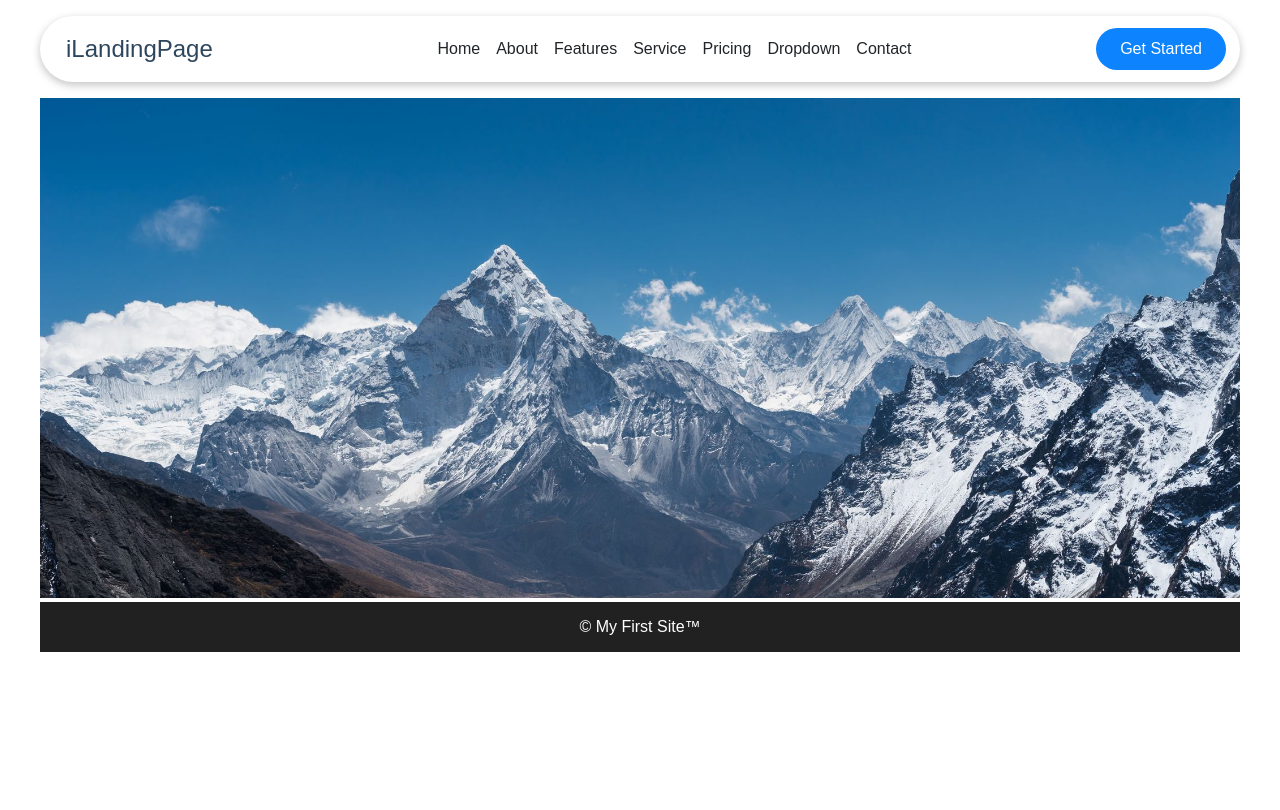
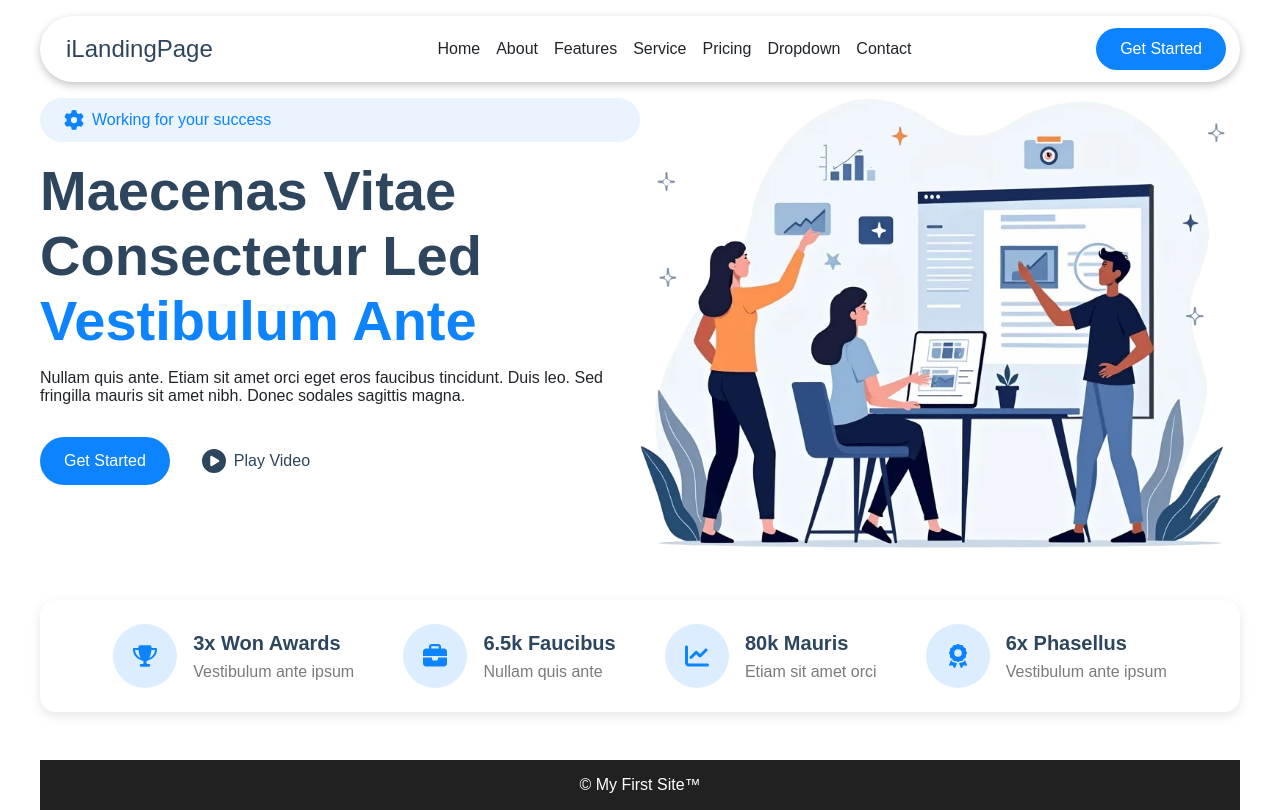
Before and after one commit to manikant-codes/react-dec-2024, a React (Vite) app: page / in a window 1280 px wide. Built offline with nearby package versions, Linux system fonts and the light colour scheme.

Commit message:
hero section and stats section

```diff
--- a/package.json
+++ b/package.json
@@ -10,6 +10,9 @@
     "preview": "vite preview"
   },
   "dependencies": {
+    "@fortawesome/fontawesome-svg-core": "^6.7.2",
+    "@fortawesome/free-solid-svg-icons": "^6.7.2",
+    "@fortawesome/react-fontawesome": "^0.2.2",
     "react": "^18.3.1",
     "react-dom": "^18.3.1"
   },
--- /dev/null
+++ b/src/components/home/hero/Hero.jsx
@@ -0,0 +1,15 @@
+import React from "react";
+import HeroInfo from "./HeroInfo";
+import HeroImage from "./HeroImage";
+import "./hero.css";
+
+function Hero() {
+  return (
+    <div className="hero-container">
+      <HeroInfo />
+      <HeroImage />
+    </div>
+  );
+}
+
+export default Hero;
--- /dev/null
+++ b/src/components/home/hero/HeroImage.jsx
@@ -0,0 +1,11 @@
+import React from "react";
+
+function HeroImage() {
+  return (
+    <div className="hero-image-container">
+      <img className="hero-image" src="hero-illustration.webp" alt="" />
+    </div>
+  );
+}
+
+export default HeroImage;
--- /dev/null
+++ b/src/components/home/hero/HeroInfo.jsx
@@ -0,0 +1,37 @@
+import { FontAwesomeIcon } from "@fortawesome/react-fontawesome";
+import React from "react";
+import { faGear } from "@fortawesome/free-solid-svg-icons";
+import { faCirclePlay } from "@fortawesome/free-solid-svg-icons/faCirclePlay";
+
+function HeroInfo() {
+  return (
+    <div className="hero-info-container">
+      <div className="hero-tab">
+        <FontAwesomeIcon
+          icon={faGear}
+          style={{ width: "20px", height: "20px" }}
+        />
+        <p>Working for your success</p>
+      </div>
+      <h2 className="hero-title">
+        Maecenas Vitae Consectetur Led <span>Vestibulum Ante</span>
+      </h2>
+      <p className="hero-para">
+        Nullam quis ante. Etiam sit amet orci eget eros faucibus tincidunt. Duis
+        leo. Sed fringilla mauris sit amet nibh. Donec sodales sagittis magna.
+      </p>
+      <div className="hero-btn-container">
+        <button className="hero-action-btn">Get Started</button>
+        <button className="hero-play-btn">
+          <FontAwesomeIcon
+            style={{ width: "24px", height: "24px" }}
+            icon={faCirclePlay}
+          />
+          <span>Play Video</span>
+        </button>
+      </div>
+    </div>
+  );
+}
+
+export default HeroInfo;
--- /dev/null
+++ b/src/components/home/hero/hero.css
@@ -0,0 +1,62 @@
+/* Hero */
+.hero-container {
+  display: grid;
+  grid-template-columns: 1fr 1fr;
+}
+
+/* Hero Info */
+.hero-info-container {
+  width: 100%;
+}
+
+.hero-tab {
+  padding: 12px 24px;
+  background-color: hsla(211, 98%, 52%, 0.089);
+  border-radius: 32px;
+  display: flex;
+  align-items: center;
+  gap: 8px;
+  color: #0d83fd;
+  margin-bottom: 16px;
+}
+
+.hero-title {
+  font-size: 3.5rem;
+  color: #2d465e;
+  margin-bottom: 16px;
+}
+
+.hero-title span {
+  font-size: 3.5rem;
+  color: #0d83fd;
+}
+
+.hero-para {
+  color: #212529;
+  margin-bottom: 32px;
+}
+
+.hero-btn-container {
+  display: flex;
+  align-items: center;
+  gap: 8px;
+}
+
+.hero-play-btn {
+  display: inline-flex;
+  align-items: center;
+  gap: 8px;
+  height: 48px;
+  background-color: transparent;
+  color: #2d465e;
+}
+
+.hero-action-btn {
+  height: 48px;
+}
+
+/* Hero Image */
+.hero-image {
+  height: 450px;
+  width: auto;
+}
--- /dev/null
+++ b/src/components/home/stats/Stats.jsx
@@ -0,0 +1,38 @@
+import React from "react";
+import "./stats.css";
+import StatsCard from "./StatsCard";
+import {
+  faTrophy,
+  faBriefcase,
+  faChartLine,
+  faAward
+} from "@fortawesome/free-solid-svg-icons";
+
+function Stats() {
+  return (
+    <div className="stats-container">
+      <StatsCard
+        icon={faTrophy}
+        title="3x Won Awards"
+        desc="Vestibulum ante ipsum"
+      />
+      <StatsCard
+        icon={faBriefcase}
+        title="6.5k Faucibus"
+        desc="Nullam quis ante"
+      />
+      <StatsCard
+        icon={faChartLine}
+        title="80k Mauris"
+        desc="Etiam sit amet orci"
+      />
+      <StatsCard
+        icon={faAward}
+        title="6x Phasellus"
+        desc="Vestibulum ante ipsum"
+      />
+    </div>
+  );
+}
+
+export default Stats;
--- /dev/null
+++ b/src/components/home/stats/StatsCard.jsx
@@ -0,0 +1,22 @@
+import { faTrophy } from "@fortawesome/free-solid-svg-icons";
+import { FontAwesomeIcon } from "@fortawesome/react-fontawesome";
+import React from "react";
+
+function StatsCard(props) {
+  return (
+    <div className="stats-card-container">
+      <div className="stats-card-icon-container">
+        <FontAwesomeIcon
+          style={{ width: "24px", height: "24px" }}
+          icon={props.icon}
+        />
+      </div>
+      <div>
+        <h3 className="stats-card-title">{props.title}</h3>
+        <p className="stats-card-desc">{props.desc}</p>
+      </div>
+    </div>
+  );
+}
+
+export default StatsCard;
--- /dev/null
+++ b/src/components/home/stats/stats.css
@@ -0,0 +1,43 @@
+.stats-container {
+  display: flex;
+  align-items: center;
+  justify-content: space-evenly;
+  padding: 24px;
+  box-shadow: rgba(0, 0, 0, 0.1) 0px 4px 12px;
+  border-radius: 16px;
+  margin-top: 3rem;
+  margin-bottom: 3rem;
+}
+
+.stats-card-container {
+  display: flex;
+  align-items: center;
+  gap: 16px;
+}
+
+.stats-card-icon-container {
+  border-radius: 50%;
+  height: 64px;
+  width: 64px;
+  background-color: #0d83fd24;
+  display: flex;
+  align-items: center;
+  justify-content: center;
+  color: #0d83fd;
+}
+
+.stats-card-icon-container:hover {
+  background-color: #0d83fd;
+  color: white;
+}
+
+.stats-card-title {
+  color: #2d465e;
+  font-size: 1.25rem;
+  font-weight: 600;
+  margin-bottom: 8px;
+}
+
+.stats-card-desc {
+  color: #2125299b;
+}
--- a/src/pages/Home.jsx
+++ b/src/pages/Home.jsx
@@ -3,12 +3,15 @@ import Navbar from "../components/home/navbar/Navbar";
 import Body from "../components/home/Body";
 import Footer from "../components/home/Footer";
 import "./home.css";
+import Hero from "../components/home/hero/Hero";
+import Stats from "../components/home/stats/Stats";
 
 function Home() {
   return (
     <div className="home-container">
       <Navbar />
-      <Body />
+      <Hero />
+      <Stats />
       <Footer />
     </div>
   );
```
Also changed, not shown: public/hero-illustration.webp (added), 1 other file (tests, documents, lock files or other folders).
